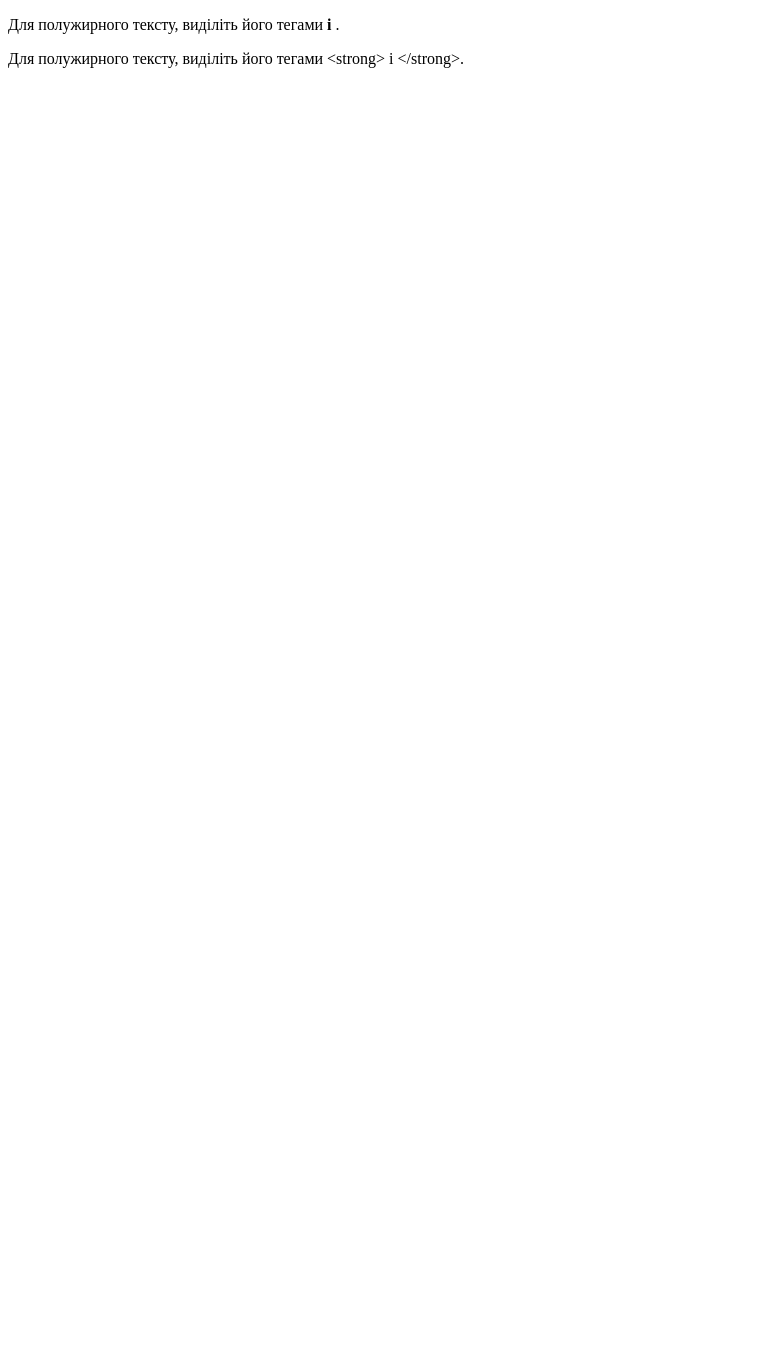
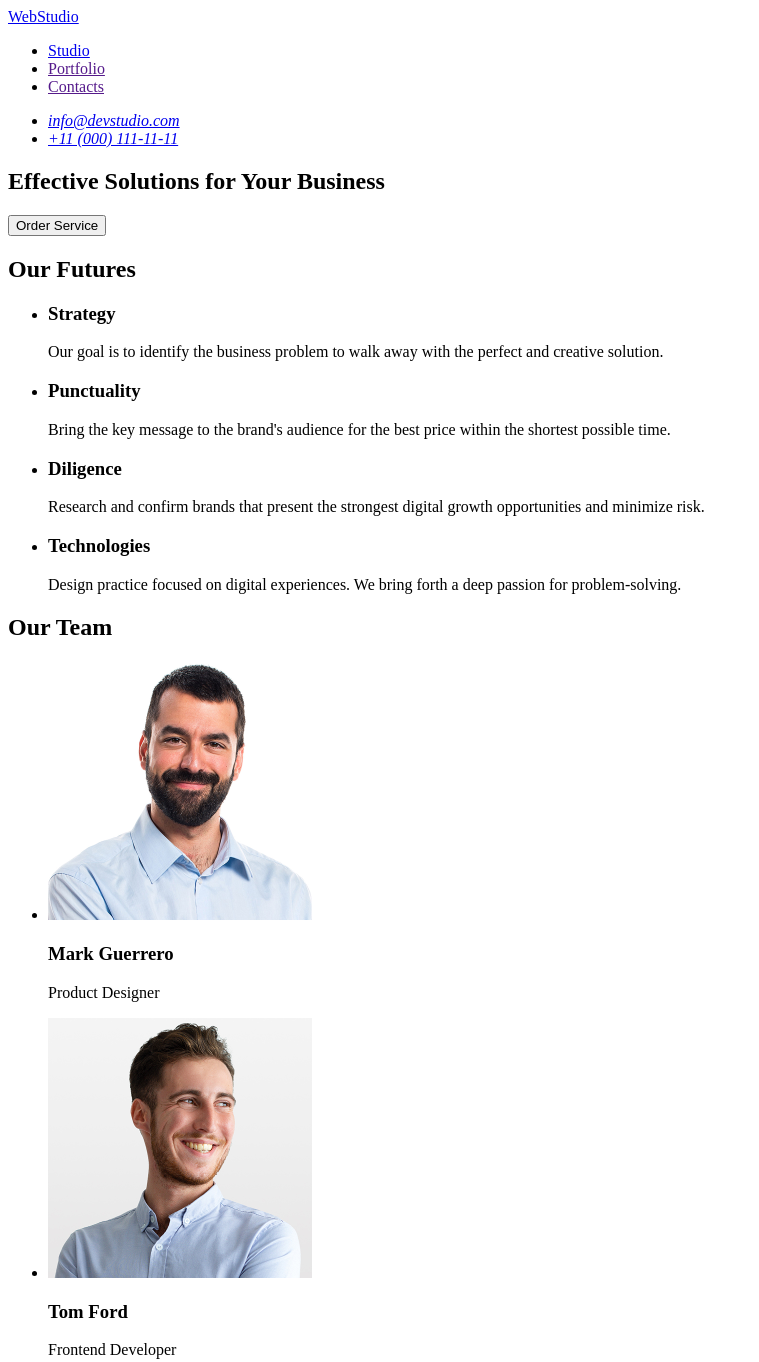
Before and after one commit to DP1106081/goit-markup-hw-01, a plain HTML site: page index.html in a window 1280 px wide. Shown: the top 1362 px of the page, without its empty margins (0-759 px from the left). Before the commit the page ends 800 px from the top, so only its background shows below. Drawn offline with Linux system fonts and the light colour scheme.

Commit message:
update index.html

```diff
--- a/index.html
+++ b/index.html
@@ -3,13 +3,122 @@
   <head>
     <meta charset="UTF-8" />
     <meta name="viewport" content="width=device-width, initial-scale=1.0" />
-    <title>Document</title>
+    <title>WEBSTUDIO</title>
   </head>
   <body>
-    <p>Для полужирного тексту, виділіть його тегами <strong> і </strong>.</p>
-    <p>
-      Для полужирного тексту, виділіть його тегами &lt;strong&gt; і
-      &lt;/strong&gt;.
-    </p>
+    <!-- section1 header: logo, nav,  mail, tel-->
+    <header>
+      <a href="./index.html">WebStudio</a>
+      <nav>
+        <ul>
+          <li><a href="./index.html">Studio</a></li>
+          <li><a href="">Portfolio</a></li>
+          <li><a href="">Contacts</a></li>
+        </ul>
+      </nav>
+      <address>
+        <ul>
+          <li><a href="mailto:info@devstudio.com">info@devstudio.com</a></li>
+          <li><a href="tel:+110001111111">+11 (000) 111-11-11</a></li>
+        </ul>
+      </address>
+    </header>
+    <!--main included 3 sections: -->
+    <main>
+      <!--section: order service -->
+      <section>
+        <h1>Effective Solutions for Your Business</h1>
+        <button type="button">Order Service</button>
+      </section>
+      <!--section: strategy, punctuality...-->
+      <section>
+        <h2>Our Futures</h2>
+        <ul>
+          <li>
+            <h3>Strategy</h3>
+            <p>
+              Our goal is to identify the business problem to walk away with the
+              perfect and creative solution.
+            </p>
+          </li>
+          <li>
+            <h3>Punctuality</h3>
+            <p>
+              Bring the key message to the brand's audience for the best price
+              within the shortest possible time.
+            </p>
+          </li>
+          <li>
+            <h3>Diligence</h3>
+            <p>
+              Research and confirm brands that present the strongest digital
+              growth opportunities and minimize risk.
+            </p>
+          </li>
+          <li>
+            <h3>Technologies</h3>
+            <p>
+              Design practice focused on digital experiences. We bring forth a
+              deep passion for problem-solving.
+            </p>
+          </li>
+        </ul>
+      </section>
+      <section>
+        <h2>Our Team</h2>
+        <ul>
+          <li>
+            <img
+              src="./images/Mark_Guerrero.jpg"
+              alt="Mark Guerrero"
+              width="264"
+              height="260"
+            />
+            <h3>Mark Guerrero</h3>
+            <p>Product Designer</p>
+          </li>
+
+          <li>
+            <img
+              src="./images/Tom_Ford.jpg"
+              alt="Tom Ford"
+              width="264"
+              height="260"
+            />
+            <h3>Tom Ford</h3>
+            <p>Frontend Developer</p>
+          </li>
+
+          <li>
+            <img
+              src="./images/Camila_Garcia.jpg"
+              alt="Camila Garcia"
+              width="264"
+              height="260"
+            />
+            <h3>Camila Garcia</h3>
+            <p>Marketing</p>
+          </li>
+
+          <li>
+            <img
+              src="./images/Daniel_Wilson.jpg"
+              alt="Daniel Wolson"
+              width="264"
+              height="260"
+            />
+            <h3>Daniel Wilson</h3>
+            <p>UI Disigner</p>
+          </li>
+        </ul>
+      </section>
+    </main>
+    <footer>
+      <a href="./index.html">WebStudio</a>
+      <p>
+        Increase the flow of customers and sales for your business with digital
+        marketing & growth solutions.
+      </p>
+    </footer>
   </body>
 </html>
```
Also changed, not shown: images/Camila_Garcia.jpg (added), images/Daniel_Wilson.jpg (added), images/Mark_Guerrero.jpg (added), images/Tom_Ford.jpg (added), 1 other file.
